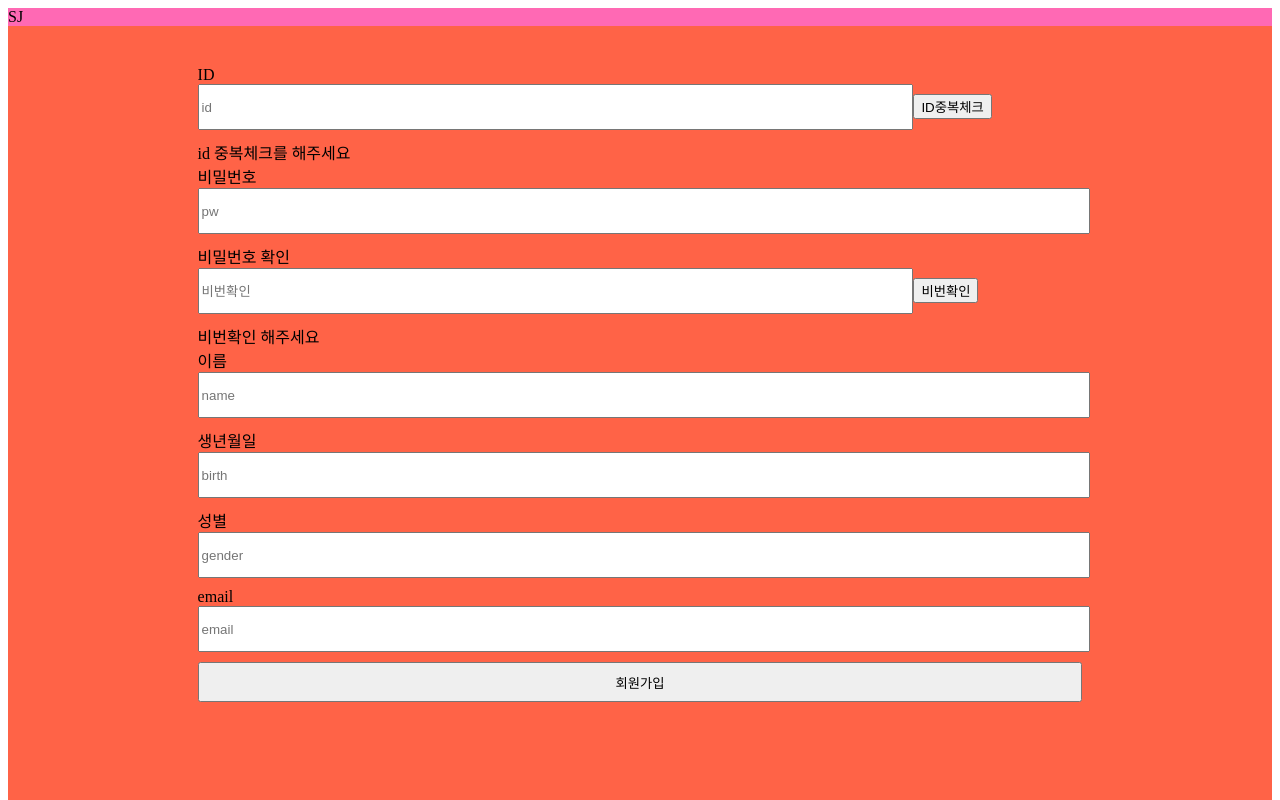
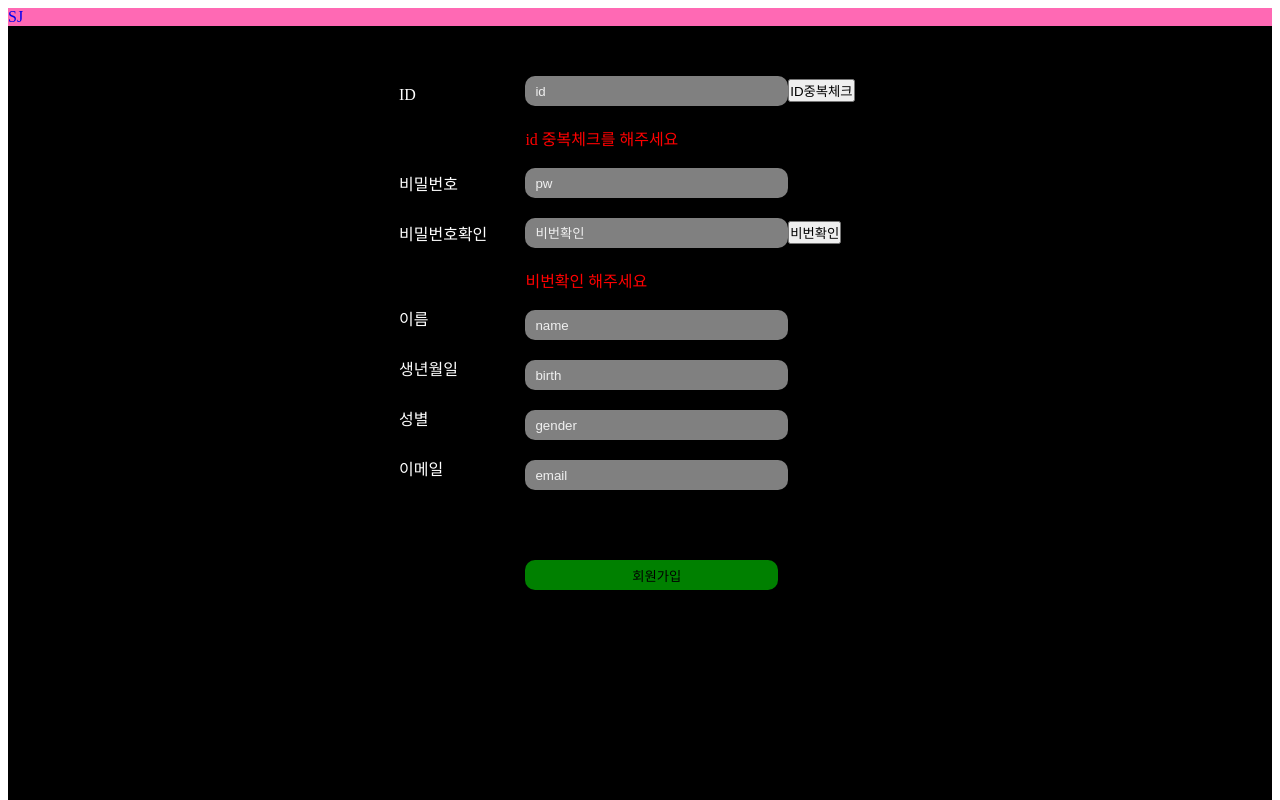
Before and after one commit to green-kong/DID, a Next.js app in the folder client/: page /user/regist in a window 1280 px wide. Shown: the top 800 px of the page. Built offline with nearby package versions, Linux system fonts and the light colour scheme.

Commit message:
[front] feat : regist simple css

```diff
--- a/client/components/header.tsx
+++ b/client/components/header.tsx
@@ -1,10 +1,19 @@
+import Router from 'next/router';
 import HeaderStyled from '../styles/header';
 
 const Header = () => {
+  const home = () => {
+    Router.push('/');
+  };
+
   return (
     <HeaderStyled>
       <div className="header">
-        <div className="logo">SJ</div>
+        <div className="logo">
+          <a href={'#'} onClick={home}>
+            SJ
+          </a>
+        </div>
       </div>
     </HeaderStyled>
   );
--- a/client/pages/user/regist.tsx
+++ b/client/pages/user/regist.tsx
@@ -92,8 +92,17 @@ const Regist = () => {
     <>
       <Header />
       <RegistStyled>
+        <div className="wrap">
+          <ul className="title">
+            <li>ID</li>
+            <li>비밀번호</li>
+            <li>비밀번호확인</li>
+            <li>이름</li>
+            <li>생년월일</li>
+            <li>성별</li>
+            <li>이메일</li>
+          </ul>
           <form onSubmit={submitHandle} className="regist_frm" method="post">
-          <div>ID</div>
             <input
               type="text"
               className="userid"
@@ -105,21 +114,27 @@ const Regist = () => {
               ID중복체크
             </button>
             <br />
-          {idCheck === '' ? <span>id 중복체크를 해주세요</span> : null}
-          {idCheck === 'true' ? <span>사용가능한 id</span> : null}
-          {idCheck === 'false' ? <span>사용 불가능한 id</span> : null}
+            {idCheck === '' ? (
+              <span className="false">id 중복체크를 해주세요</span>
+            ) : null}
+            {idCheck === 'true' ? (
+              <span className="true">사용가능한 id</span>
+            ) : null}
+            {idCheck === 'false' ? (
+              <span className="false">사용 불가능한 id</span>
+            ) : null}
             {idCheck === 'wrongId' ? (
-            <span>알파벳, 숫자로 1~10자만 가능합니다.</span>
+              <span className="false">알파벳, 숫자로 1~10자만 가능합니다.</span>
             ) : null}
+            <br />
+            <br />
 
-          <div>비밀번호</div>
             <input
               type="password"
               onChange={pwOverlap}
               name="userpw"
               placeholder="pw"
             />
-          <div>비밀번호 확인</div>
             <input
               type="password"
               onChange={pwOverlap2}
@@ -132,20 +147,26 @@ const Regist = () => {
               비번확인
             </button>
             <br />
-          {pwCheck === '' ? <span>비번확인 해주세요</span> : null}
-          {pwCheck === 'true' ? <span>비번 일치합니다.</span> : null}
-          {pwCheck === 'false' ? <span>비번 일치하지않습니다.</span> : null}
 
-          <div>이름</div>
+            {pwCheck === '' ? (
+              <span className="false">비번확인 해주세요</span>
+            ) : null}
+            {pwCheck === 'true' ? (
+              <span className="true">비번 일치합니다.</span>
+            ) : null}
+            {pwCheck === 'false' ? (
+              <span className="false">비번 일치하지않습니다.</span>
+            ) : null}
+            <br />
+            <br />
+
             <input type="text" name="name" placeholder="name" />
-          <div>생년월일</div>
             <input type="text" name="birth" placeholder="birth" />
-          <div>성별</div>
             <input type="text" name="gender" placeholder="gender" />
-          <div>email</div>
             <input type="text" name="email" placeholder="email" />
-          <input type="submit" value="회원가입" />
+            <input type="submit" className="button" value="회원가입" />
           </form>
+        </div>
       </RegistStyled>
     </>
   );
--- a/client/styles/header.tsx
+++ b/client/styles/header.tsx
@@ -1,9 +1,15 @@
 import styled from 'styled-components';
 
 const HeaderStyled = styled.div`
-  margin: 0;
-  padding: 0;
-  background: hotpink;
+  * {
+    margin: 0;
+    padding: 0;
+    background: hotpink;
+  }
+
+  a {
+    text-decoration: none;
+  }
 `;
 
 export default HeaderStyled;
--- a/client/styles/regist.tsx
+++ b/client/styles/regist.tsx
@@ -1,34 +1,78 @@
 import styled from 'styled-components';
 
 const RegistStyled = styled.div`
-  margin: 0;
-  padding: 0;
-  background: tomato;
+  * {
+    margin: 0;
+    padding: 0;
+  }
 
-  & > .regist_frm {
-    width: 70%;
+  background: black;
+
+  li {
+    list-style: none;
+  }
+
+  .wrap {
+    display: flex;
+    justify-content: space-between;
+    width: 50%;
+    padding-top: 50px;
+    padding-left: 150px;
+    margin: 0 auto;
+  }
+
+  .title {
+    width: 20%;
+    padding-top: 10px;
+
+    & > li {
+      height: 50px;
+      color: white;
+    }
+
+    & > li:nth-child(1) {
+      height: 85px;
+    }
+
+    & > li:nth-child(3) {
+      height: 85px;
+    }
+  }
+
+  .regist_frm {
+    width: 80%;
     height: 1000px;
-    padding-top: 40px;
-    margin: 0 auto;
 
     & > input {
-      width: 100%;
-      height: 40px;
-      margin-bottom: 10px;
+      width: 50%;
+      height: 30px;
+      border: none;
+      margin-bottom: 20px;
+      padding-left: 10px;
+      background: gray;
+      border-radius: 10px;
     }
 
-    & > .userid,
-    .userpw {
-      width: 80%;
+    & > input:focus {
+      outline: none;
     }
 
-    /* & > input:nth-child(7) {
-      width: 80%;
-    } */
+    & > input::placeholder {
+      color: #efefef;
+    }
 
-    /* & > .overlap {
-      width: 10%;
-    } */
+    & > .button {
+      margin-top: 50px;
+      background: green;
+    }
+
+    .true {
+      color: green;
+    }
+
+    .false {
+      color: red;
+    }
   }
 `;
 
```
Also changed, not shown: client/styles/main.tsx (+5 -3 lines), client/styles/user.tsx (+6 -4 lines). Lines whose indentation alone changed are shown as unchanged.
